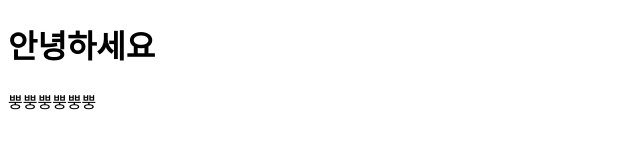
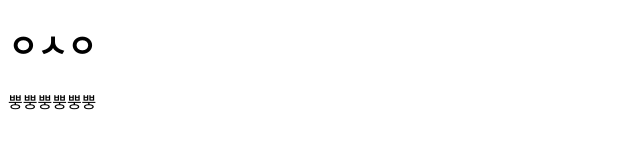
Before and after one commit to hyojin222/hyojin222.github.io, a plain HTML site: page index.html in a window 1280 px wide. Shown: the whole page, without its empty margins (0-640 px from the left). Drawn offline with Linux system fonts and the light colour scheme.

Commit message:
Update index.html
ㅇㅅㅇ

```diff
--- a/index.html
+++ b/index.html
@@ -6,7 +6,7 @@
     <title>Document</title>
 </head>
 <body>
-    <h1> 안녕하세요 </h1>
+    <h1> ㅇㅅㅇ </h1>
     <p> 뿡뿡뿡뿡뿡뿡 </p>
 </body>
 </html>
```
